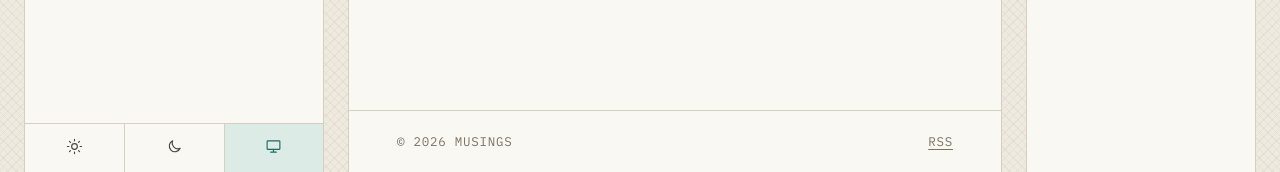
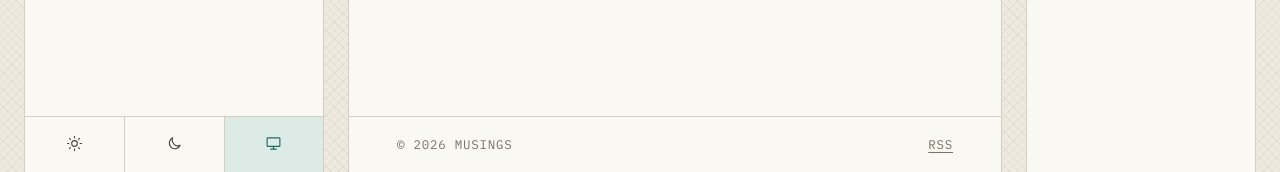
Before and after one commit to clillquist/musings, a Jekyll site: the page built from index.html, in a window 1280 px wide. Shown: the part 728-900 px from the top of the page. Built offline with Jekyll 4.4.1, drawn with Linux system fonts in a browser that asks for light colours.

Commit message:
Match theme switch and page footer heights
Both use a shared --foot-h token with vertically centered content.

Co-Authored-By: Claude Opus 5.5 <noreply@anthropic.com>

```diff
--- a/assets/css/main.scss
+++ b/assets/css/main.scss
@@ -22,6 +22,7 @@
 
   --sidebar-w: 300px;
   --rail-w: 230px;
+  --foot-h: 56px;
   color-scheme: light;
 }
 
@@ -158,11 +159,12 @@ a:hover { text-decoration-thickness: 2px; }
 
 .theme-switch {
   display: grid; grid-template-columns: repeat(3, 1fr);
+  height: var(--foot-h);
   border-top: 1px solid var(--rule);
 }
 .theme-switch button {
   appearance: none; border: 0; background: transparent; cursor: pointer;
-  padding: 14px 0; color: var(--ink-soft);
+  padding: 0; color: var(--ink-soft);
 }
 .theme-switch button + button { border-left: 1px solid var(--rule); }
 .theme-switch button[aria-pressed="true"] { background: var(--accent-wash); color: var(--accent); }
@@ -212,8 +214,9 @@ a:hover { text-decoration-thickness: 2px; }
 .sheet-body { padding: 48px 48px 64px; flex: 1; }
 
 .sheet-foot {
-  display: flex; justify-content: space-between;
-  padding: 20px 48px;
+  display: flex; justify-content: space-between; align-items: center;
+  height: var(--foot-h);
+  padding: 0 48px;
   border-top: 1px solid var(--rule);
   font-size: 12.5px; letter-spacing: 0.06em; text-transform: uppercase; color: var(--muted);
 }
@@ -415,7 +418,7 @@ html:has(.viewer[open]) { overflow: hidden; }
   .crumbs::before { margin-left: -16px; width: 8px; }
   .crumbs::after { margin-right: -16px; }
   .sheet-body { padding: 32px 16px 48px; }
-  .sheet-foot { padding: 18px 16px; }
+  .sheet-foot { padding: 0 16px; }
   .pager { padding: 0 16px 40px; grid-template-columns: 1fr; }
   .cards { grid-template-columns: 1fr; }
   .card { padding: 22px 20px; }
```
